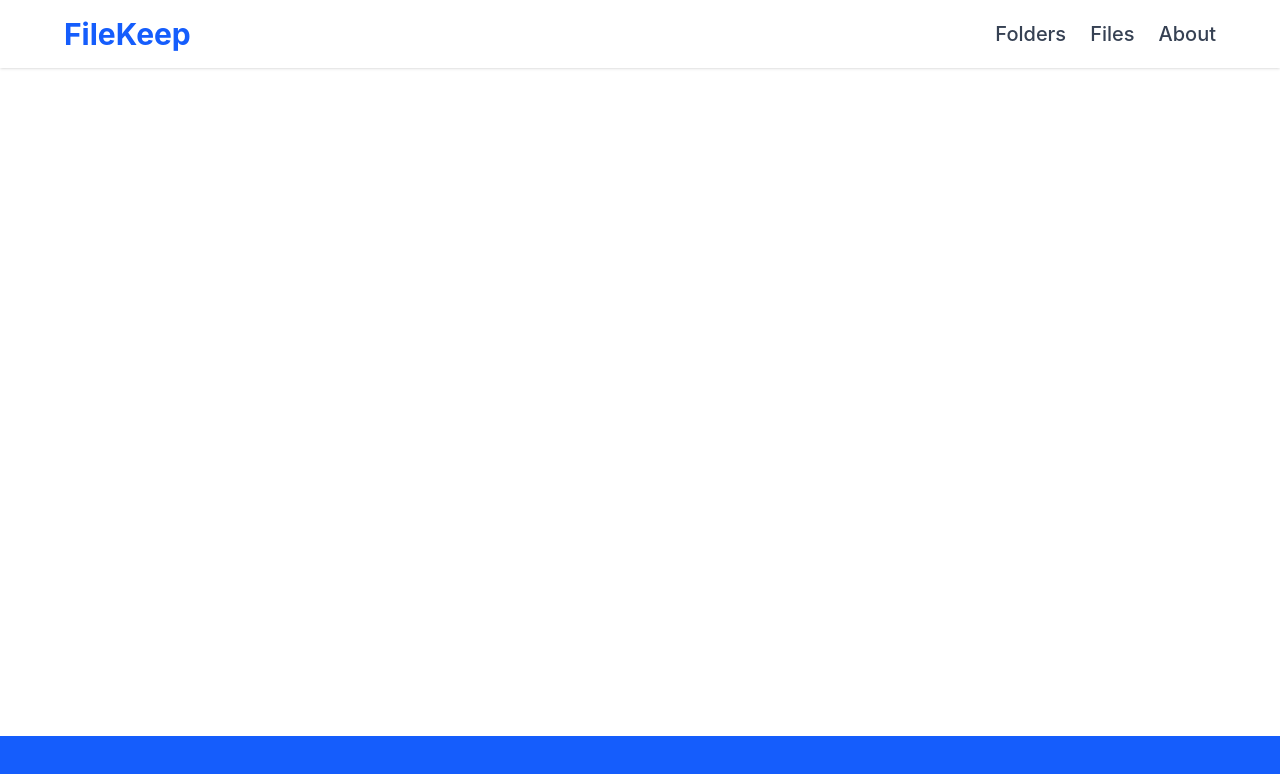
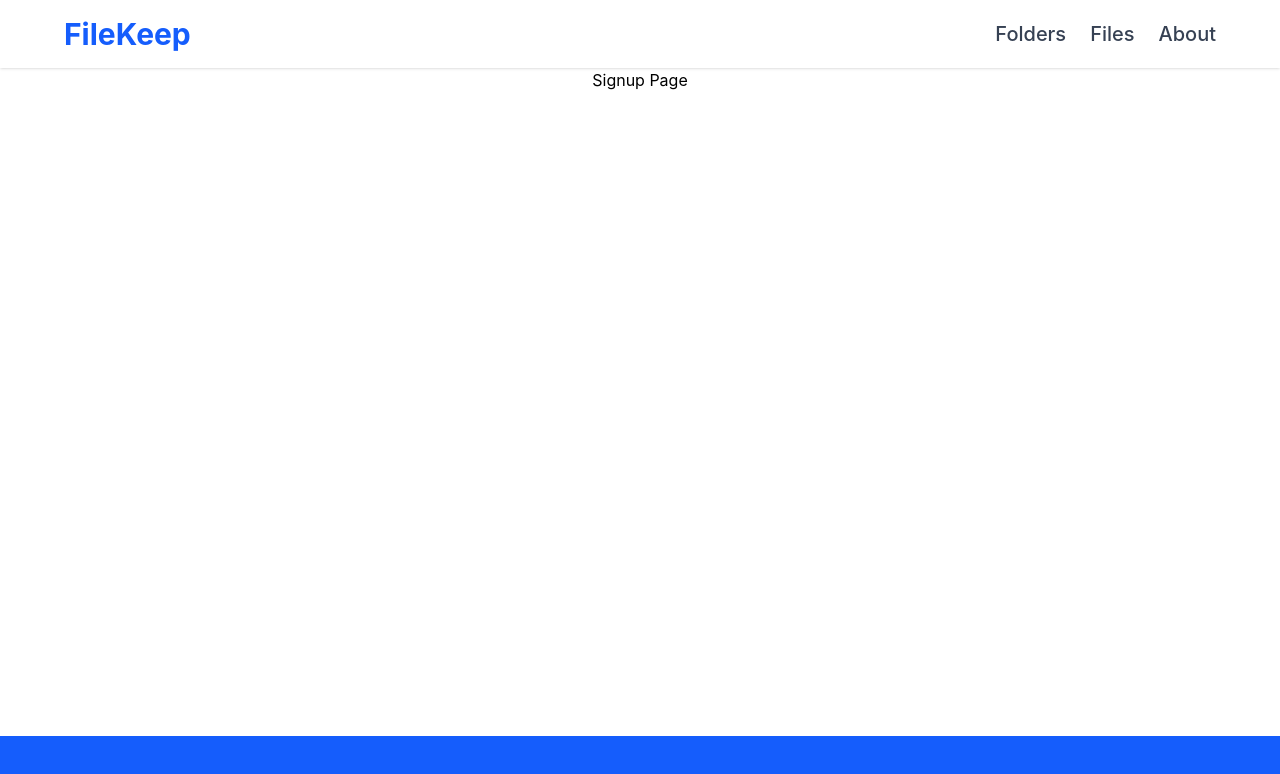
Before and after one commit to gdemko6/file-uploader, a React (Vite) app in the folder frontend/: page /signup in a window 1280 px wide. Shown: the top 774 px of the page. Built offline with nearby package versions, Linux system fonts and the light colour scheme.

Commit message:
Init routes for signup and login

```diff
--- a/frontend/src/App.jsx
+++ b/frontend/src/App.jsx
@@ -6,6 +6,8 @@ import {
 
 import Navbar from "./components/Navbar";
 import HomePage from "./pages/HomePage";
+import SignupPage from "./pages/SignupPage";
+import LoginPage from "./pages/LoginPage";
 import FoldersPage from "./pages/FoldersPage";
 import FolderDetailPage from "./pages/FolderDetailPage";
 import Footer from "./components/Footer";
@@ -20,6 +22,8 @@ function App() {
             <Route path="/" element={<HomePage />} />
             <Route path="/folders" element={<FoldersPage />} />
             <Route path="/folders/:folderId" element={<FolderDetailPage />} />
+            <Route path="/login" element={<LoginPage />} />
+            <Route path="/signup" element={<SignupPage/>} />
           </Routes>
         </main>
         <Footer />
--- /dev/null
+++ b/frontend/src/pages/LoginPage.jsx
@@ -0,0 +1,7 @@
+export default function LoginPage(){
+    return(
+        <>
+        Login Page
+        </>
+    )
+}
--- /dev/null
+++ b/frontend/src/pages/SignupPage.jsx
@@ -0,0 +1,7 @@
+export default function SignupPage(){
+    return(
+        <>
+        Signup Page
+        </>
+    )
+}
```
